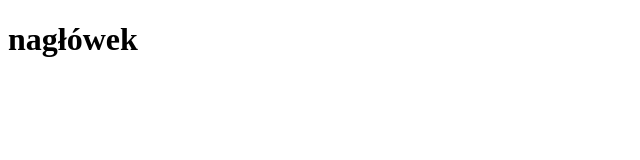
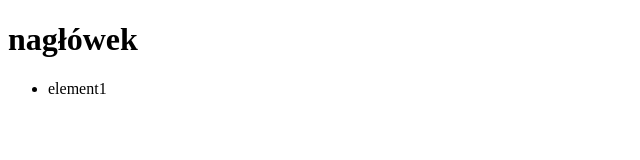
Before and after one commit to DagmaraSobczak/test, a plain HTML site: page index.html in a window 1280 px wide. Shown: the full height of the page, 0-640 px from the left. Drawn offline with Linux system fonts and the light colour scheme.

Commit message:
dodano listę

```diff
--- a/index.html
+++ b/index.html
@@ -8,5 +8,8 @@
 </head>
 <body>
 <h1>nagłówek</h1>
+<ul>
+    <li>element1</li>
+</ul>
 </body>
 </html>
```
